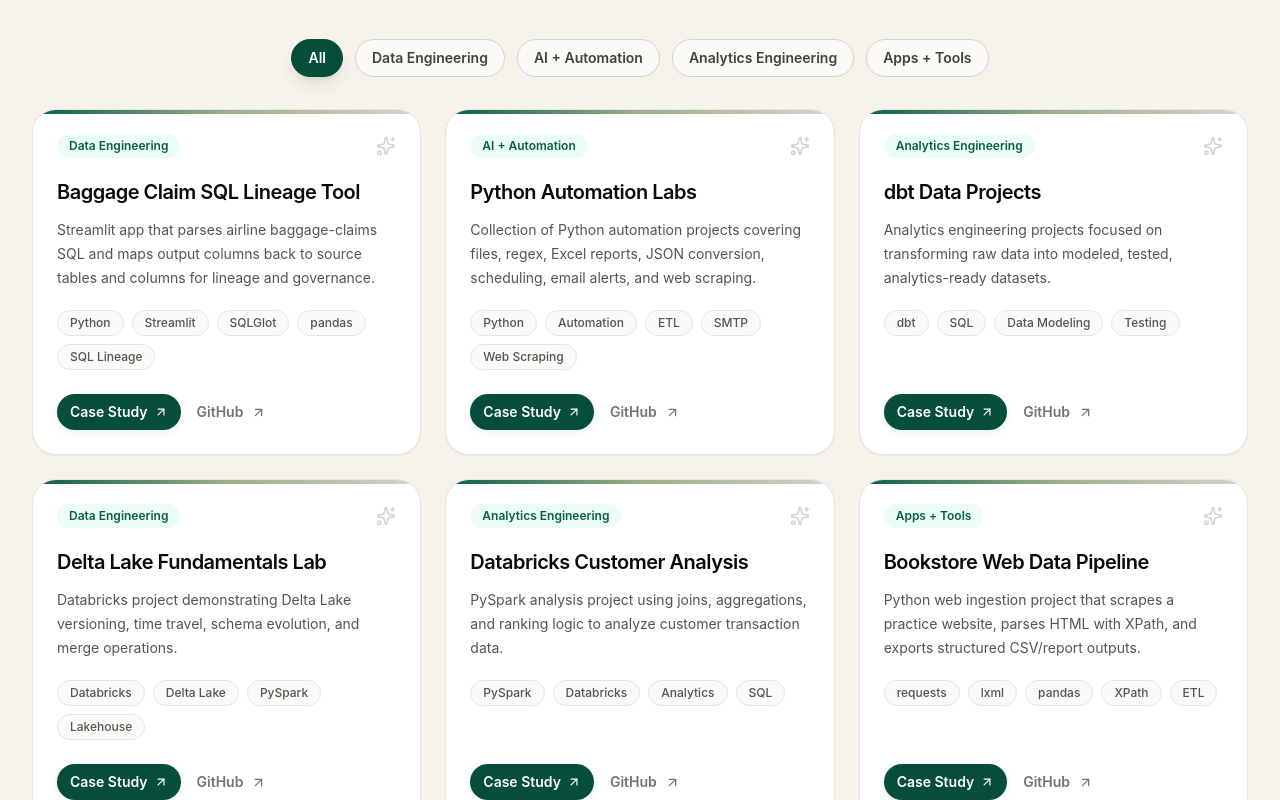
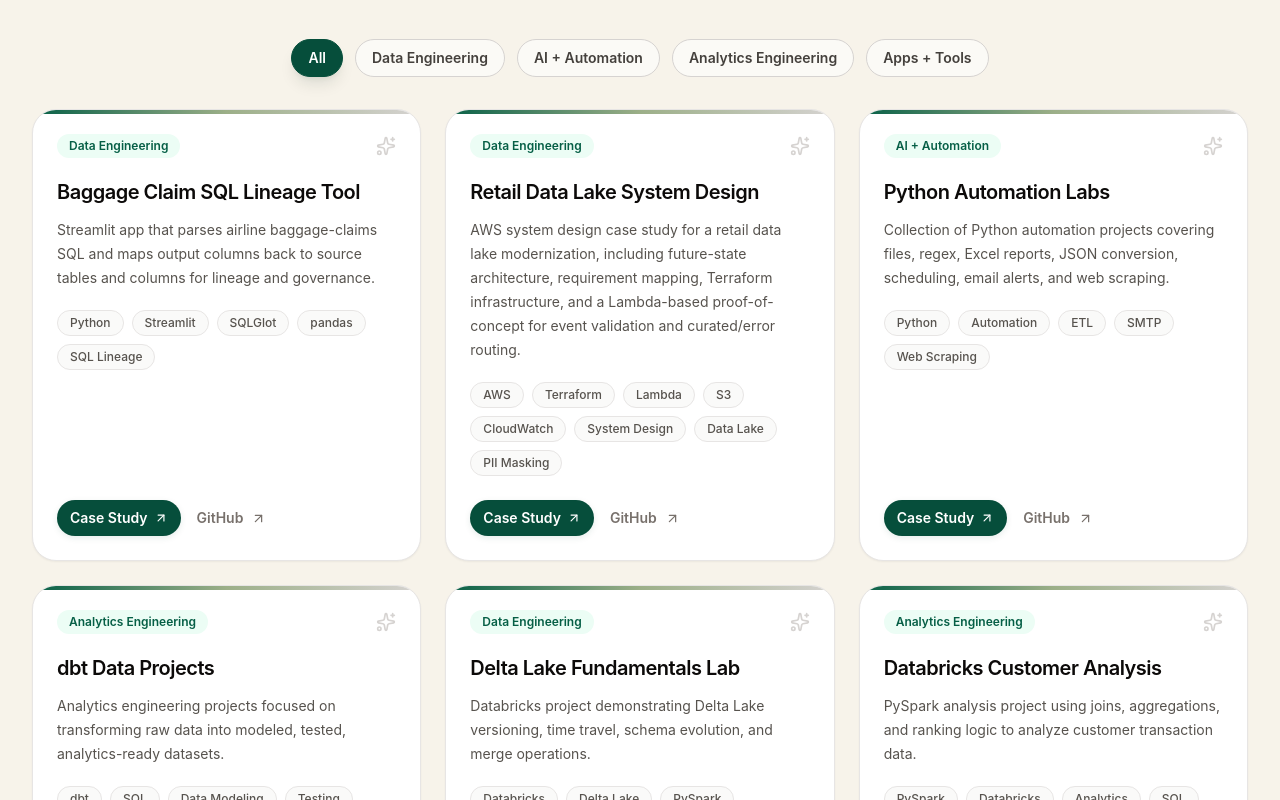
Before and after one commit to jenniferarias414/portfolio-v2, a React (Vite) app: page / in a window 1280 px wide. Shown: the part 1460-2260 px from the top of the page. Built offline with nearby package versions, Linux system fonts and the light colour scheme.

Commit message:
added project card for retail data lake system design project

```diff
--- a/src/App.jsx
+++ b/src/App.jsx
@@ -26,6 +26,15 @@
       "Streamlit app that parses airline baggage-claims SQL and maps output columns back to source tables and columns for lineage and governance.",
     tags: ["Python", "Streamlit", "SQLGlot", "pandas", "SQL Lineage"],
     github: githubUrl,
+    caseStudy: "#",
+  },
+  {
+    title: "Retail Data Lake System Design",
+    category: "Data Engineering",
+    summary:
+      "AWS system design case study for a retail data lake modernization, including future-state architecture, requirement mapping, Terraform infrastructure, and a Lambda-based proof-of-concept for event validation and curated/error routing.",
+    tags: ["AWS", "Terraform", "Lambda", "S3", "CloudWatch", "System Design", "Data Lake", "PII Masking"],
+    github: "https://github.com/jenniferarias414/retail-data-lake-system-design/tree/main",
     caseStudy: "#",
   },
   {
```
